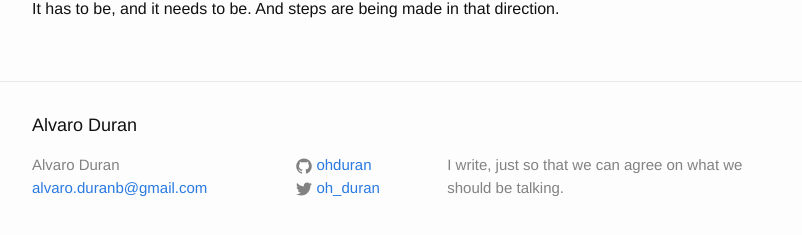
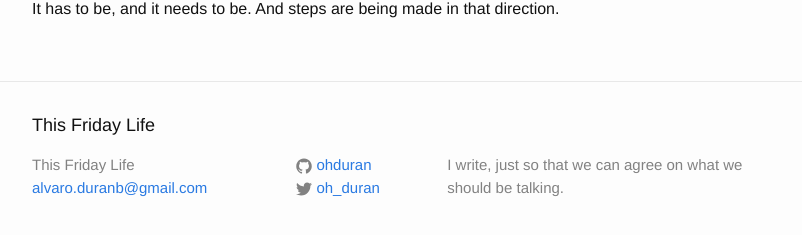
Before and after one commit to ohduran/ohduran.github.io, a Jekyll site: the page built from _posts/2017-10-13-conflicts-of-interest.markdown, in a window 1280 px wide and 900 px high, scrolled down 1485 px. Shown: the part 641-876 px from the top of the window, without its empty margins (238-1040 px from the left). Built offline with Jekyll 4.4.1, drawn with Linux system fonts in a browser that asks for light colours; some of the changed text lies outside the part shown.

```diff
--- a/_config.yml
+++ b/_config.yml
@@ -6,7 +6,7 @@
 # 'jekyll serve'. If you change this file, please restart the server process.
 
 # Site settings
-title: Alvaro Duran
+title: This Friday Life
 email: alvaro.duranb@gmail.com
 description: > # this means to ignore newlines until "baseurl:"
   I write, just so that we can agree on what we should be talking.
--- a/_posts/2017-10-13-conflicts-of-interest.markdown
+++ b/_posts/2017-10-13-conflicts-of-interest.markdown
@@ -2,7 +2,7 @@
 layout: post
 title:  "Conflicts of Interest"
 date:   2017-10-13 15:00:00 +0100
-categories: jekyll update
+categories: news technology conflicts question answer
 ---
 # The question
 
```
